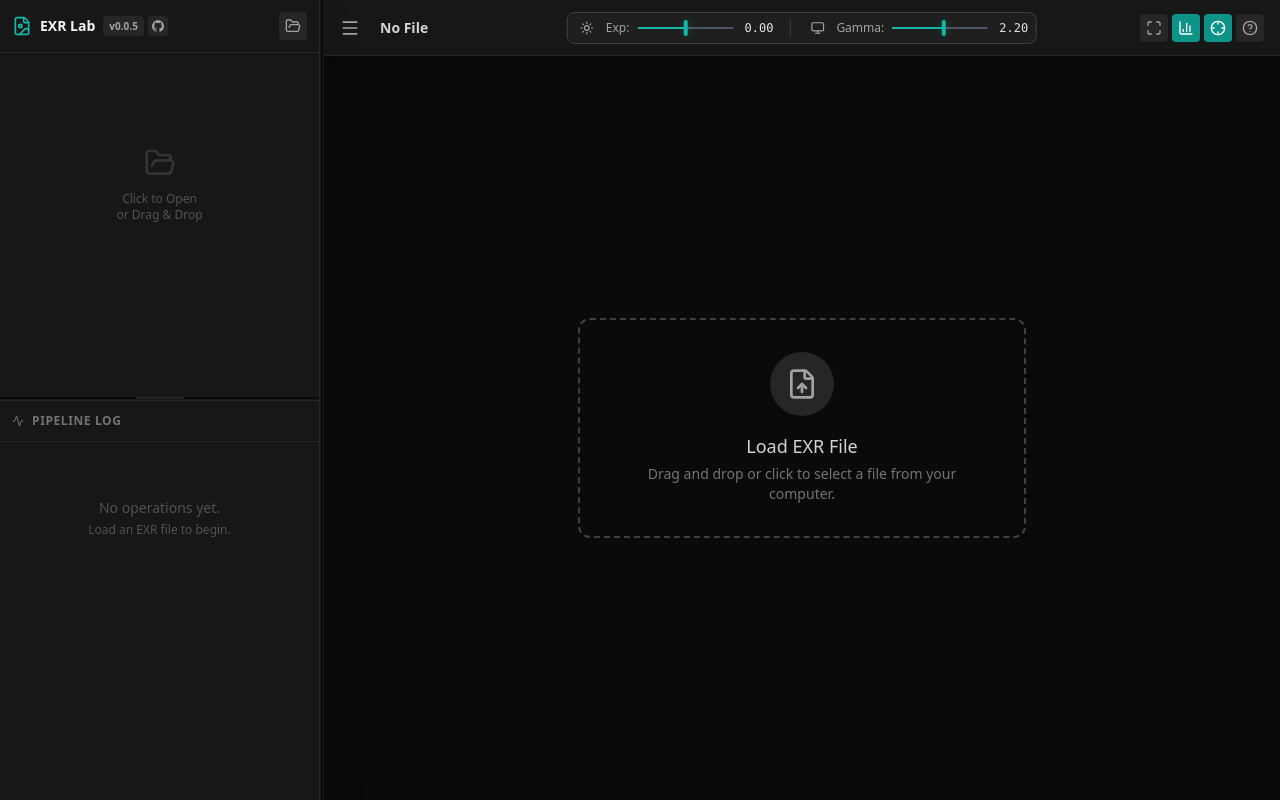
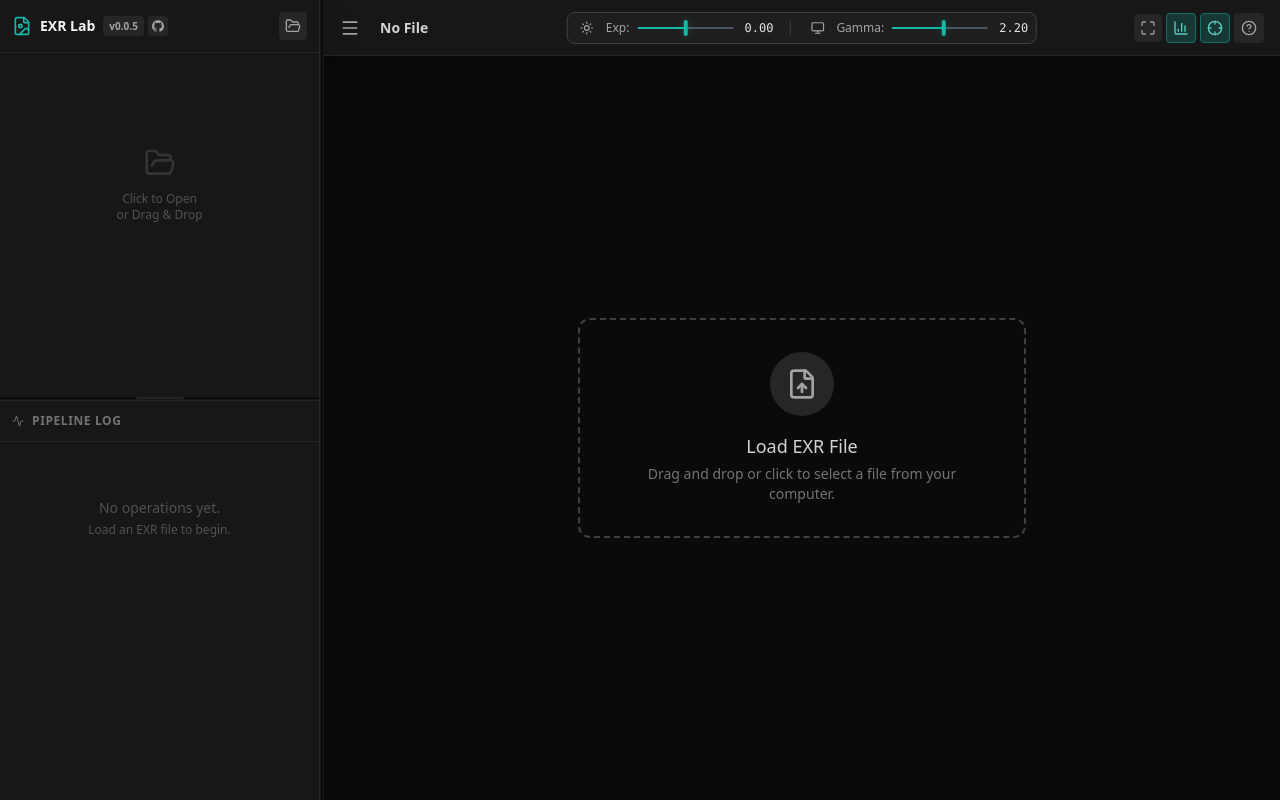
Before and after one commit to promto-c/exr-lab, a React (Vite) app: page / in a window 1280 px wide. Built offline with nearby package versions, Linux system fonts and the light colour scheme.

Commit message:
feat: add toolbar button styles and classes for improved UI interaction

```diff
--- a/App.tsx
+++ b/App.tsx
@@ -954,6 +954,12 @@ export default function App() {
 
   const inspectData = getInspectData();
 
+  const toolbarToggleButtonClass = (isActive: boolean): string =>
+    `toolbar-toggle-button p-1.5 rounded transition-colors ${isActive ? 'toolbar-toggle-button--active' : ''}`;
+
+  const toolbarActionItemClass = (isActive: boolean): string =>
+    `toolbar-action-item w-full flex items-center gap-2 px-2 py-2 rounded text-xs ${isActive ? 'toolbar-action-item--active' : ''}`;
+
   const toneControls = (
     <div className="flex items-center space-x-2 md:space-x-4 bg-neutral-800/50 rounded-lg px-2 py-1 border border-neutral-700 overflow-x-auto no-scrollbar max-w-full">
       <div className="flex items-center space-x-2 shrink-0">
@@ -1144,7 +1150,7 @@ export default function App() {
 
                   <button
                       onClick={() => setShowHistogram(!showHistogram)}
-                      className={`p-1.5 rounded transition-colors ${showHistogram ? 'bg-teal-600 text-white' : 'bg-neutral-800 text-neutral-400 hover:text-white'}`}
+                      className={toolbarToggleButtonClass(showHistogram)}
                       title="Toggle Histogram"
                   >
                       <BarChart3 className="w-4 h-4" />
@@ -1152,7 +1158,7 @@ export default function App() {
 
                   <button
                       onClick={() => setIsInspectMode(!isInspectMode)}
-                      className={`p-1.5 rounded transition-colors ${isInspectMode ? 'bg-teal-600 text-white' : 'bg-neutral-800 text-neutral-400 hover:text-white'}`}
+                      className={toolbarToggleButtonClass(isInspectMode)}
                       title="Pixel Inspector Tool"
                   >
                       <Crosshair className="w-4 h-4" />
@@ -1160,7 +1166,7 @@ export default function App() {
 
                   <button
                       onClick={() => setShowHelp(!showHelp)}
-                      className={`p-1.5 rounded transition-colors ${showHelp ? 'bg-teal-600 text-white' : 'bg-neutral-800 text-neutral-400 hover:text-white'}`}
+                      className={toolbarToggleButtonClass(showHelp)}
                       title="Help & Shortcuts"
                   >
                       <HelpCircle className="w-4 h-4" />
@@ -1179,7 +1185,7 @@ export default function App() {
                   )}
                   <button
                     onClick={() => setIsMobileActionsOpen(prev => !prev)}
-                    className={`p-1.5 rounded transition-colors ${isMobileActionsOpen ? 'bg-teal-600 text-white' : 'bg-neutral-800 text-neutral-300 hover:text-white hover:bg-neutral-700'}`}
+                    className={toolbarToggleButtonClass(isMobileActionsOpen)}
                     title="View Settings"
                   >
                     <SlidersHorizontal className="w-4 h-4" />
@@ -1189,28 +1195,28 @@ export default function App() {
                     <div className="absolute right-0 top-full mt-2 z-40 w-44 rounded-lg border border-neutral-700 bg-neutral-900/95 backdrop-blur shadow-2xl p-1">
                       <button
                         onClick={() => { fitView(); setIsMobileActionsOpen(false); }}
-                        className="w-full flex items-center gap-2 px-2 py-2 rounded text-xs text-neutral-200 hover:bg-neutral-800"
+                        className={toolbarActionItemClass(false)}
                       >
                         <Maximize className="w-3.5 h-3.5" />
                         Fit View
                       </button>
                       <button
                         onClick={() => { setShowHistogram(prev => !prev); setIsMobileActionsOpen(false); }}
-                        className={`w-full flex items-center gap-2 px-2 py-2 rounded text-xs hover:bg-neutral-800 ${showHistogram ? 'text-teal-300' : 'text-neutral-200'}`}
+                        className={toolbarActionItemClass(showHistogram)}
                       >
                         <BarChart3 className="w-3.5 h-3.5" />
                         Histogram
                       </button>
                       <button
                         onClick={() => { setIsInspectMode(prev => !prev); setIsMobileActionsOpen(false); }}
-                        className={`w-full flex items-center gap-2 px-2 py-2 rounded text-xs hover:bg-neutral-800 ${isInspectMode ? 'text-teal-300' : 'text-neutral-200'}`}
+                        className={toolbarActionItemClass(isInspectMode)}
                       >
                         <Crosshair className="w-3.5 h-3.5" />
                         Inspector
                       </button>
                       <button
                         onClick={() => { setShowHelp(prev => !prev); setIsMobileActionsOpen(false); }}
-                        className={`w-full flex items-center gap-2 px-2 py-2 rounded text-xs hover:bg-neutral-800 ${showHelp ? 'text-teal-300' : 'text-neutral-200'}`}
+                        className={toolbarActionItemClass(showHelp)}
                       >
                         <HelpCircle className="w-3.5 h-3.5" />
                         Help
--- a/index.css
+++ b/index.css
@@ -1,6 +1,75 @@
 :root {
   --theme-accent: #14b8a6;
+  --theme-accent-rgb: 20 184 166;
   --tone-slider-track: #4b5563;
+}
+
+.toolbar-toggle-button {
+  border: 1px solid transparent;
+  background: #262626;
+  color: #a3a3a3;
+}
+
+.toolbar-toggle-button:hover {
+  background: #404040;
+  border-color: #525252;
+  color: #ffffff;
+}
+
+.toolbar-toggle-button--active {
+  color: rgb(var(--theme-accent-rgb) / 0.95);
+  background: rgb(var(--theme-accent-rgb) / 0.2);
+  border-color: rgb(var(--theme-accent-rgb) / 0.55);
+}
+
+.toolbar-toggle-button--active:hover {
+  background: rgb(var(--theme-accent-rgb) / 0.26);
+  border-color: rgb(var(--theme-accent-rgb) / 0.7);
+  color: #ffffff;
+}
+
+.toolbar-action-item {
+  border: 1px solid transparent;
+  color: #e5e5e5;
+}
+
+.toolbar-action-item:hover {
+  background: #262626;
+}
+
+.toolbar-action-item--active {
+  color: rgb(var(--theme-accent-rgb) / 0.95);
+  background: rgb(var(--theme-accent-rgb) / 0.16);
+  border-color: rgb(var(--theme-accent-rgb) / 0.4);
+}
+
+.toolbar-action-item--active:hover {
+  background: rgb(var(--theme-accent-rgb) / 0.22);
+  border-color: rgb(var(--theme-accent-rgb) / 0.55);
+}
+
+@supports (background: color-mix(in srgb, white 50%, transparent)) {
+  .toolbar-toggle-button--active {
+    color: color-mix(in srgb, var(--theme-accent) 70%, white);
+    background: color-mix(in srgb, var(--theme-accent) 20%, transparent);
+    border-color: color-mix(in srgb, var(--theme-accent) 55%, #111827 45%);
+  }
+
+  .toolbar-toggle-button--active:hover {
+    background: color-mix(in srgb, var(--theme-accent) 26%, transparent);
+    border-color: color-mix(in srgb, var(--theme-accent) 70%, #111827 30%);
+  }
+
+  .toolbar-action-item--active {
+    color: color-mix(in srgb, var(--theme-accent) 68%, white);
+    background: color-mix(in srgb, var(--theme-accent) 16%, transparent);
+    border-color: color-mix(in srgb, var(--theme-accent) 45%, #111827 55%);
+  }
+
+  .toolbar-action-item--active:hover {
+    background: color-mix(in srgb, var(--theme-accent) 22%, transparent);
+    border-color: color-mix(in srgb, var(--theme-accent) 60%, #111827 40%);
+  }
 }
 
 .tone-slider {
```
